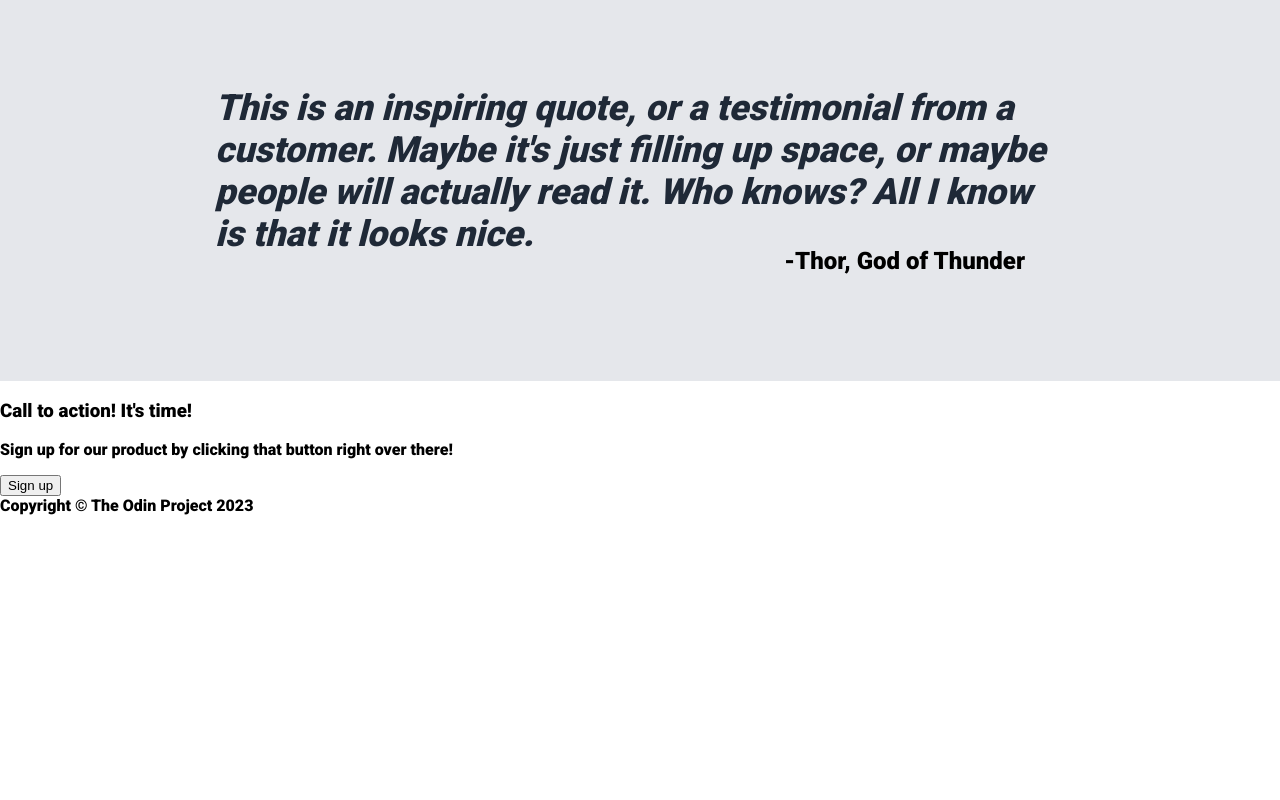
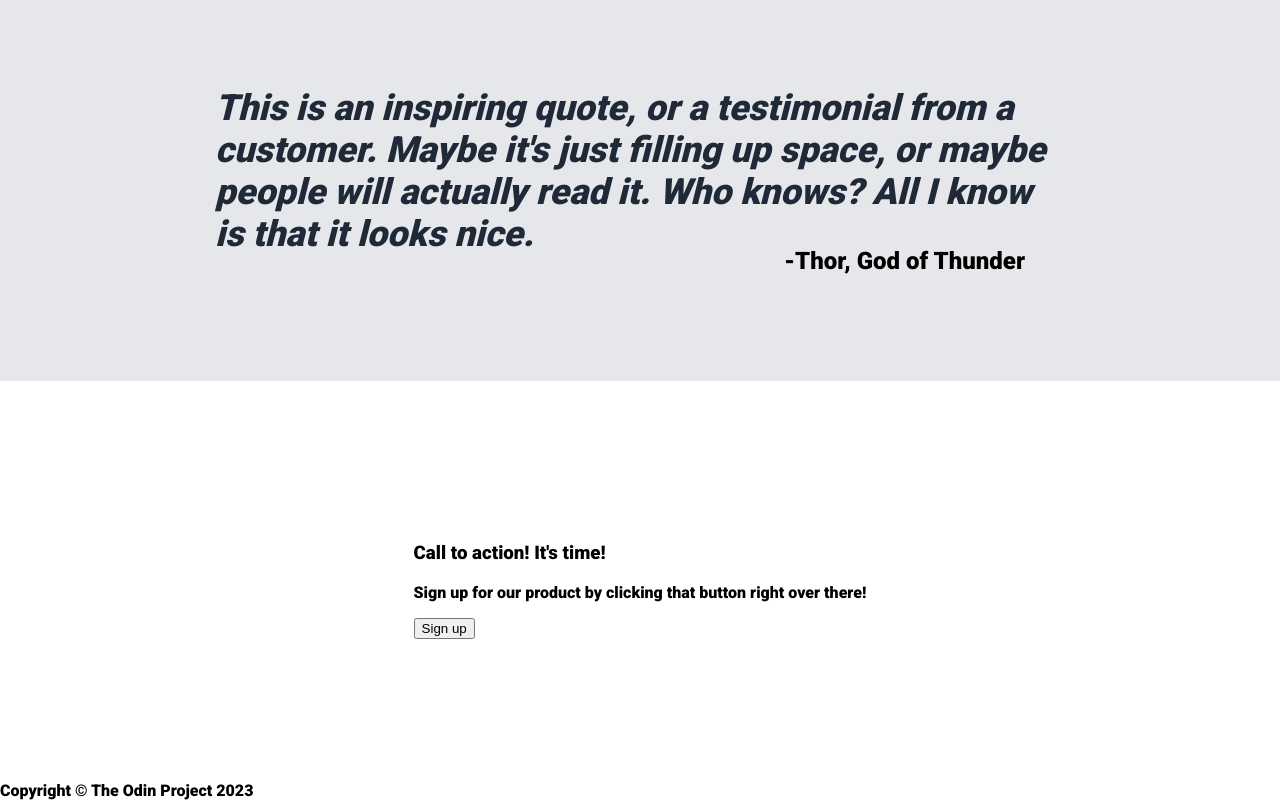
Before and after one commit to pauluspedrosa/landing-page, a plain HTML site: page index.html in a window 1280 px wide. Shown: the part 917-1717 px from the top of the page. Before the commit the page ends 1432 px from the top, so only its background shows below. Drawn offline with Linux system fonts and the light colour scheme.

Commit message:
Add declarations to lower-body

```diff
--- a/style.css
+++ b/style.css
@@ -144,3 +144,10 @@ img {
     font-size: 24px;
     margin: 0;
 }
+
+.lower-body {
+    height: 400px;
+    display: flex;
+    justify-content: center;
+    align-items: center;
+}
```
